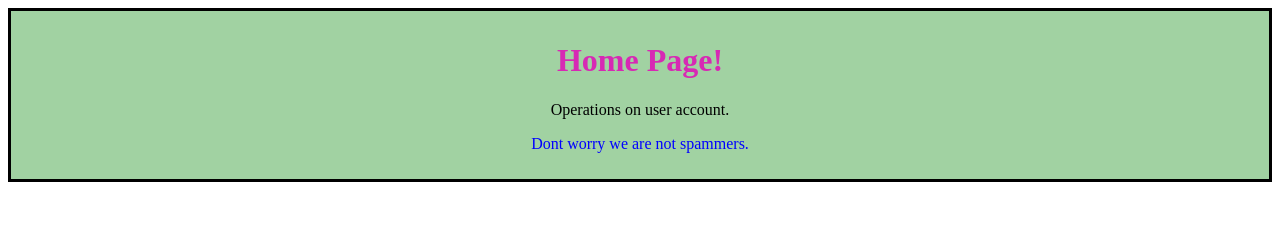
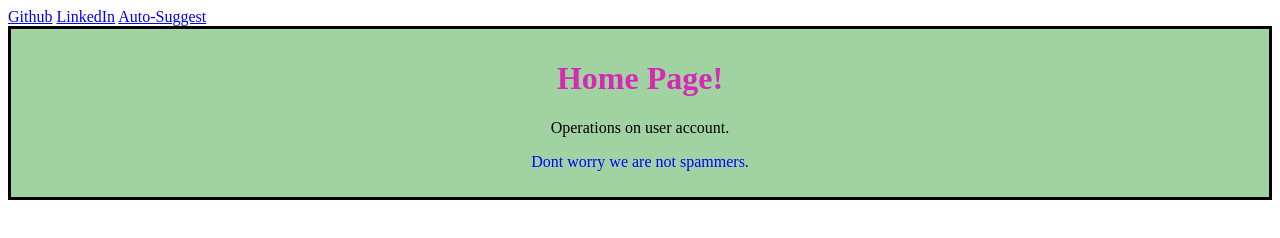
Before and after one commit to ebhavani1410/beingInfinity, a website: page frontend/index.html in a window 1280 px wide. Drawn offline with Linux system fonts and the light colour scheme.

Commit message:
added links and used target to open in fresh tab

```diff
--- a/frontend/index.html
+++ b/frontend/index.html
@@ -8,13 +8,18 @@
     <script src="index.js"></script>
 </head>
 <body>
+    <div id = "nav">
+        <a href = "https://github.com" target = "_blank">Github</a>
+        <a href = "https://linkedin.com" target = "_blank">LinkedIn</a>
+        <a href = "./pages/autosuggest.html">Auto-Suggest</a>
+    </div>
     <div id="cntr">
     <div id = "home-intro">
         <h1>Home Page!</h1>
         <p id = "p1">Operations on user account.</p>
         <p id = "p2">Dont worry we are not spammers.</p>
-        <script src="index.js"></script>
     </div>
     </div>
+<script src="index.js"></script>
 </body>
 </html>
```
Also changed, not shown: frontend/pages/autosuggest.html (added, +1 -0 lines).
